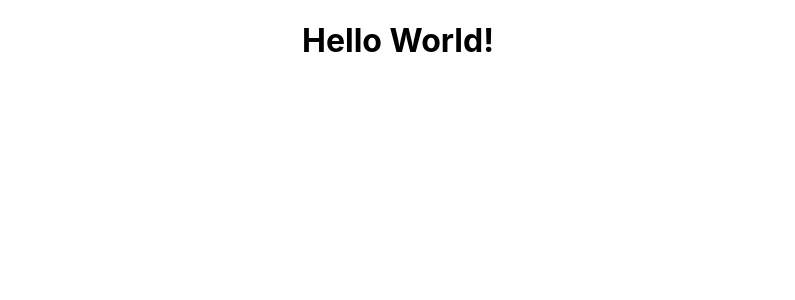
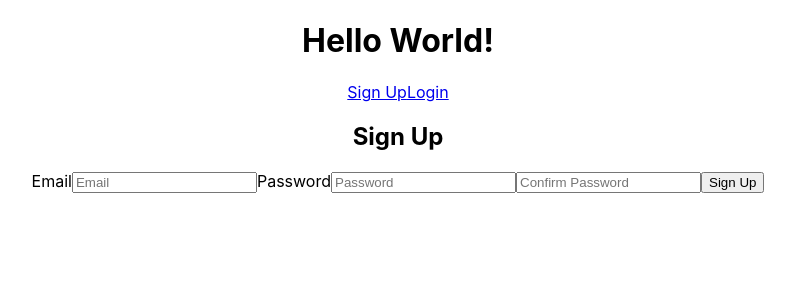
Before and after one commit to BuildWeek-Tieme-Ndo/FrontEnd, a React (Create React App) app: page /sign-up in a window 1280 px wide. Shown: the top 300 px of the page, without its empty margins (242-1037 px from the left). Built offline with nearby package versions, Linux system fonts and the light colour scheme.

Commit message:
Added Components file, Initial.js, SignUpForm.js, and LoginForm.js. Sign Up form is complete but not styled.

```diff
--- a/package.json
+++ b/package.json
@@ -3,12 +3,15 @@
   "version": "0.1.0",
   "private": true,
   "dependencies": {
+    "axios": "^0.19.0",
+    "formik": "^2.0.4",
     "react": "^16.12.0",
     "react-dom": "^16.12.0",
     "react-redux": "^7.1.3",
     "react-router-dom": "^5.1.2",
     "react-scripts": "3.2.0",
-    "redux": "^4.0.4"
+    "redux": "^4.0.4",
+    "yup": "^0.27.0"
   },
   "scripts": {
     "start": "react-scripts start",
--- a/src/App.js
+++ b/src/App.js
@@ -1,11 +1,13 @@
 import React from 'react';
 import { Switch, Route } from 'react-router-dom';
+import Initial from './Components/Initial'
 import './App.css';
 
 function App() {
   return (
     <div className="App">
       <h1>Hello World!</h1>
+      <Initial/>
     </div>
   );
 }
--- /dev/null
+++ b/src/Components/Initial.js
@@ -0,0 +1,18 @@
+import React from 'react';
+import { Route, Link } from 'react-router-dom'
+import LoginForm from './LoginForm';
+import SignUpForm from './SignUpForm';
+
+function Initial() {
+    return (
+        <>
+            <Link to='/sign-up'>Sign Up</Link>
+            <Link to='/login'>Login</Link>
+
+            <Route path='/sign-up' component={ SignUpForm }/>
+            <Route path='/login' component={ LoginForm }/>
+        </>
+    )
+}
+
+export default Initial
--- /dev/null
+++ b/src/Components/LoginForm.js
@@ -0,0 +1,10 @@
+import React from 'react';
+
+function LoginForm() {
+    return(
+        <>
+        </>
+    )
+}
+
+export default LoginForm;
--- /dev/null
+++ b/src/Components/SignUpForm.js
@@ -0,0 +1,77 @@
+import React from 'react';
+import { withFormik, Form, Field } from 'formik';
+import * as Yup from 'yup';
+import axios from 'axios';
+
+function SignUpForm({touched, errors}) {
+    return(
+        <div className='formDiv'>
+            <h2>Sign Up</h2>
+
+            <Form className='form'>
+                <label/>Email
+                <Field
+                    className='field'
+                    name='email'
+                    type='email'
+                    placeholder='Email'
+                />
+                {touched.email && errors.email && (<p>{errors.email}</p>)}
+
+                <label/>Password
+                <Field
+                    className='field'
+                    name='password'
+                    type='password'
+                    placeholder='Password'
+                />
+                {touched.password && errors.password && (<p>{errors.password}</p>)}
+
+                <label/>
+                <Field
+                    className='field'
+                    name='confirmPassword'
+                    type='password'
+                    placeholder='Confirm Password'
+                />
+                {touched.confirmPassword && errors.confirmPassword && (<p>{errors.confirmPassword}</p>)}
+
+                <button type='submit'>Sign Up</button>
+            </Form>
+        </div>
+    )
+}
+
+//Using Formik -----------------------------------------------
+const FormikSignUp = withFormik({
+    mapPropsToValues({ email, password, confirmPassword }) {
+        return {
+            email: email || '',
+            password: password || '',
+            confirmPassword : confirmPassword || ''
+        };
+    },
+
+    //Validation ----------------------------------------------
+    validationSchema: Yup.object().shape({
+        email: Yup.string()
+            .required('Required'),
+        password: Yup.string()
+            .required('Required'),
+        confirmPassword: Yup.string()
+            .oneOf([Yup.ref('password'), null], 'Passwords must match')
+            .required('Required')
+    }),
+
+    //Axios POST call -----------------------------------------
+    handleSubmit(values, {setStatus}) {
+        axios.post('', values)
+        .then(res => {
+            console.log('This is the response from the Axios call: ', res)
+            setStatus(res.data);
+        })
+        .catch(err => console.log('There was an error with the Axios call: ', err.res))
+    }
+})(SignUpForm)
+
+export default FormikSignUp;
```
Also changed, not shown: 1 other file (tests, documents, lock files or other folders).
